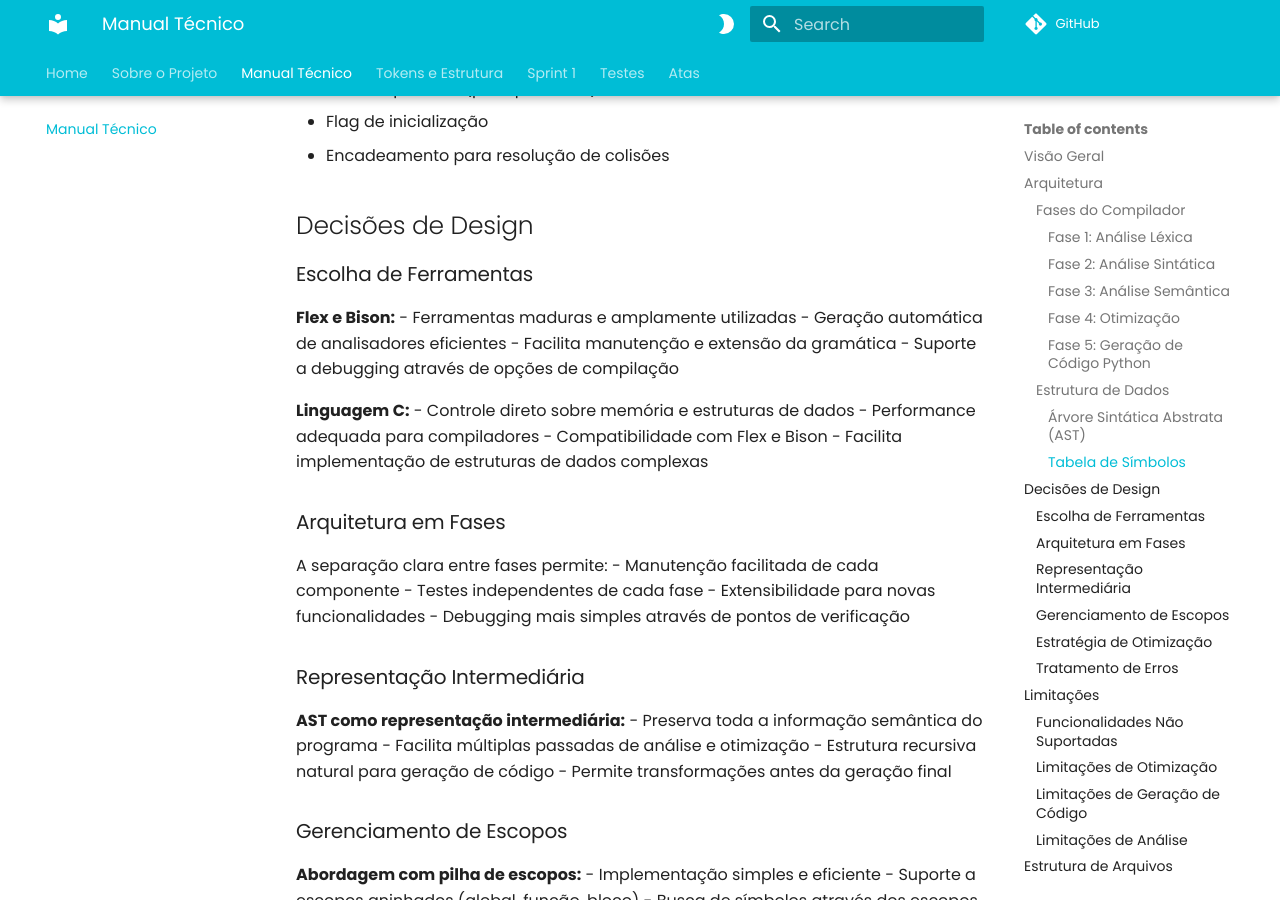
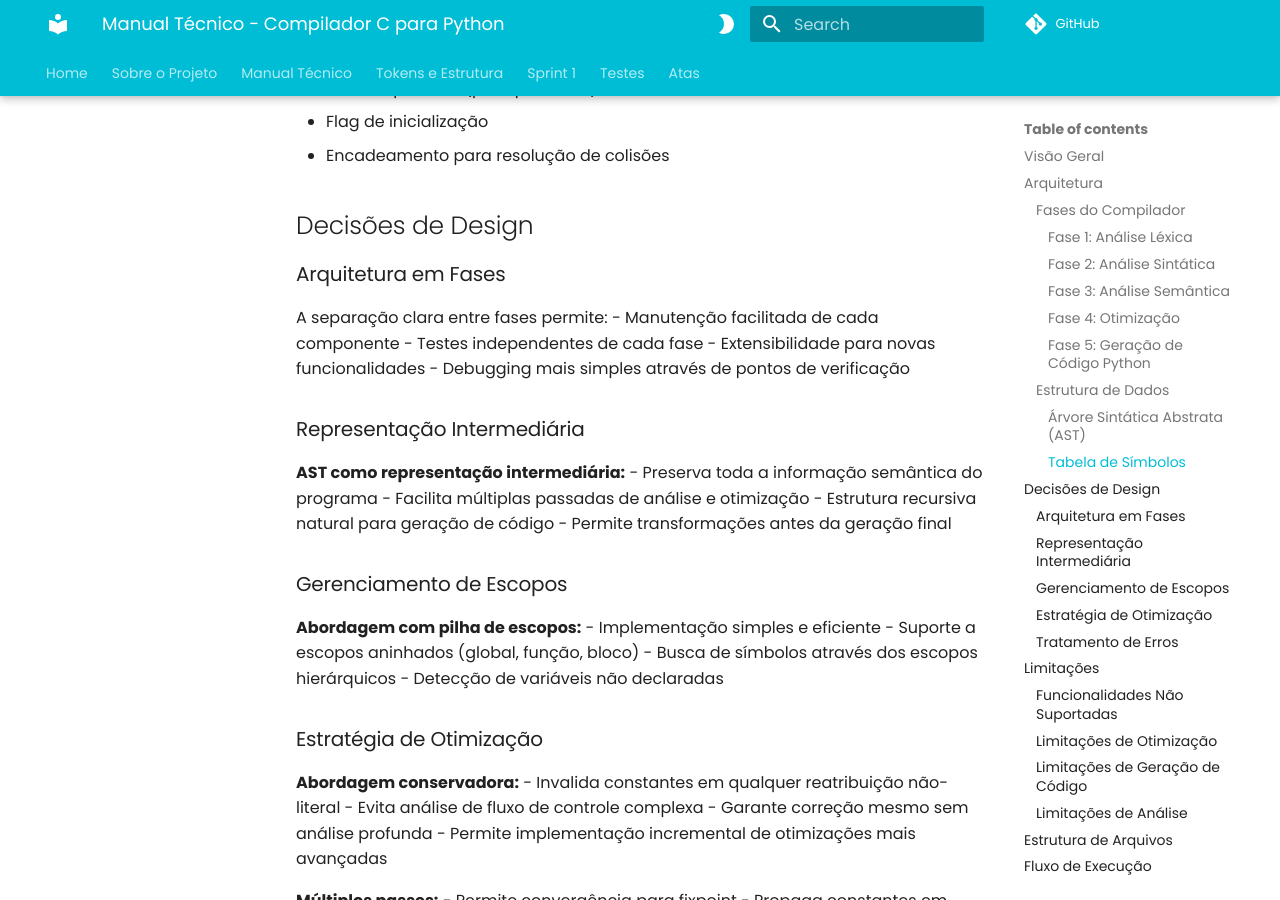
Before and after one commit to Davicamilo23/2025.2-Compiladores-1_Grupo-10, an MkDocs documentation site: the page built from docs/manual-tecnico.md, in a window 1280 px wide and 900 px high, scrolled down 2992 px. Built offline with MkDocs 1.6.1 and Material for MkDocs 9.7.7, drawn with Linux system fonts in a browser that asks for light colours; comment, search, counter and statistics services are not loaded.

Commit message:
docs: Remoção de seção explicando escolha do bison e flex
Ambas as ferramentas foram recomendadas pelo professor, então não tem muito sentido explicar a escolha delas

```diff
--- a/docs/MANUAL_TECNICO.md
+++ b/docs/manual-tecnico.md
@@ -134,20 +134,6 @@
 - Encadeamento para resolução de colisões
 
 ## Decisões de Design
-
-### Escolha de Ferramentas
-
-**Flex e Bison:**
-- Ferramentas maduras e amplamente utilizadas
-- Geração automática de analisadores eficientes
-- Facilita manutenção e extensão da gramática
-- Suporte a debugging através de opções de compilação
-
-**Linguagem C:**
-- Controle direto sobre memória e estruturas de dados
-- Performance adequada para compiladores
-- Compatibilidade com Flex e Bison
-- Facilita implementação de estruturas de dados complexas
 
 ### Arquitetura em Fases
 
```
